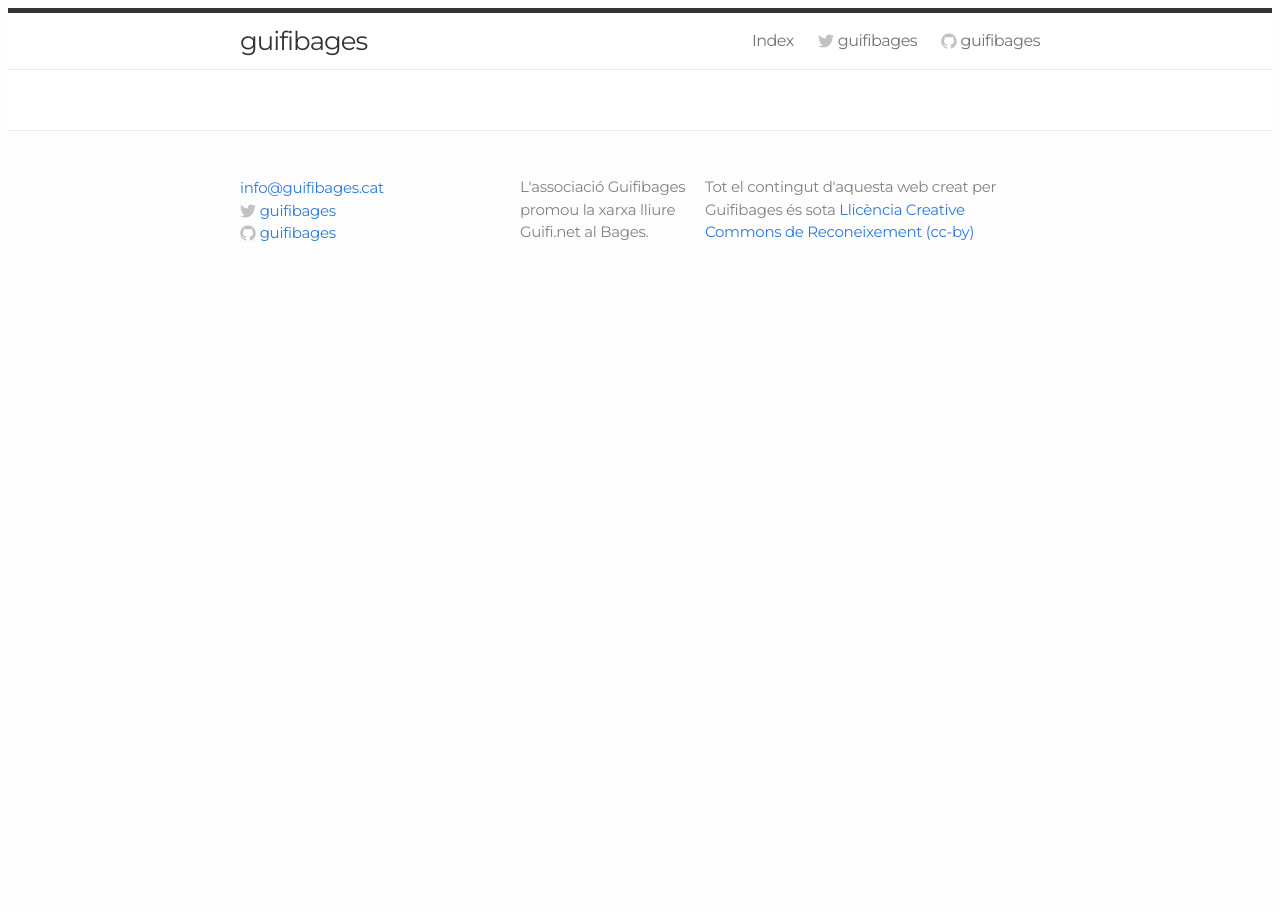
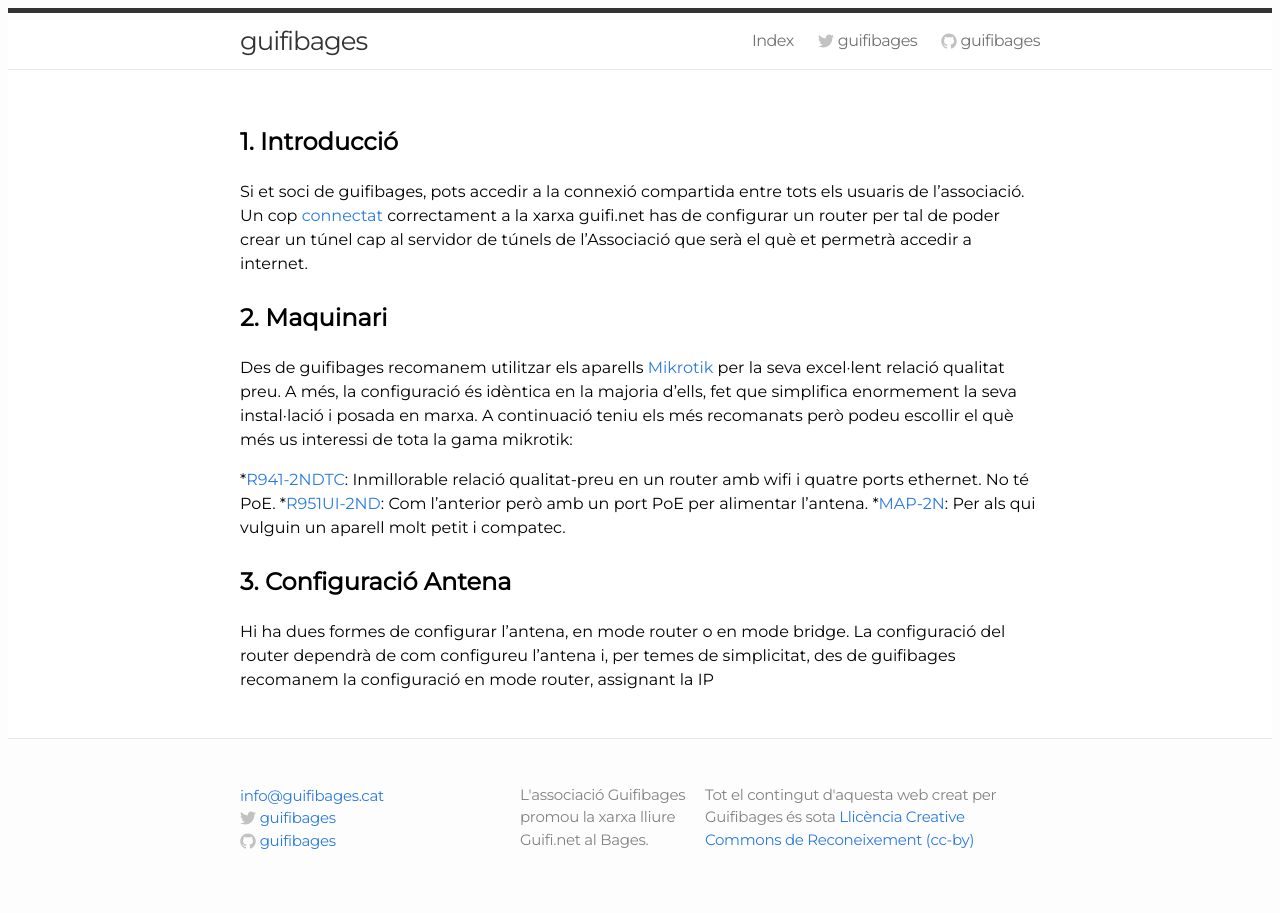
Before and after one commit to guifibages/guifibages.github.io, a Jekyll site: the page built from doc/connexio/internet/tunel/index.md, in a window 1280 px wide. Built offline with Jekyll 4.4.1, drawn with Linux system fonts in a browser that asks for light colours.

Commit message:
Update index.md

```diff
--- a/doc/connexio/internet/tunel/index.md
+++ b/doc/connexio/internet/tunel/index.md
@@ -1,4 +1,19 @@
 ---
 layout: default
-title: "Connexió a Internet mitjançant Tunel"
+title: "Connexió a Internet compartida de l'Associacio"
 ---
+## 1. Introducció
+
+Si et soci de guifibages, pots accedir a la connexió compartida entre tots els usuaris de l'associació. Un cop [connectat](http://guifibages.cat/doc/connexio/) correctament a la xarxa guifi.net has de configurar un router per tal de poder crear un túnel cap al servidor de túnels de l'Associació que serà el què et permetrà accedir a internet.
+
+## 2. Maquinari
+
+Des de guifibages recomanem utilitzar els aparells [Mikrotik](http://www.mikrotik.com) per la seva excel·lent relació qualitat preu. A més, la configuració és idèntica en la majoria d'ells, fet que simplifica enormement la seva instal·lació i posada en marxa. A continuació teniu els més recomanats però podeu escollir el què més us interessi de tota la gama mikrotik:
+
+*[R941-2NDTC](https://www.landashop.com/mikrotik-main/mikrotik-routers/mikrotik-rb-r941-2ndtc.html): Inmillorable relació qualitat-preu en un router amb wifi i quatre ports ethernet. No té PoE.
+*[R951UI-2ND](https://www.landashop.com/mikrotik-main/mikrotik-routers/mikrotik-rb-r951ui-2nd.html): Com l'anterior però amb un port PoE per alimentar l'antena.
+*[MAP-2N](https://www.landashop.com/mikrotik-main/mikrotik-wireless-interior/mikrotik-rb-map-2n.html): Per als qui vulguin un aparell molt petit i compatec.
+
+## 3. Configuració Antena
+
+Hi ha dues formes de configurar l'antena, en mode router o en mode bridge. La configuració del router dependrà de com configureu l'antena i, per temes de simplicitat, des de guifibages recomanem la configuració en mode router, assignant la IP
```
